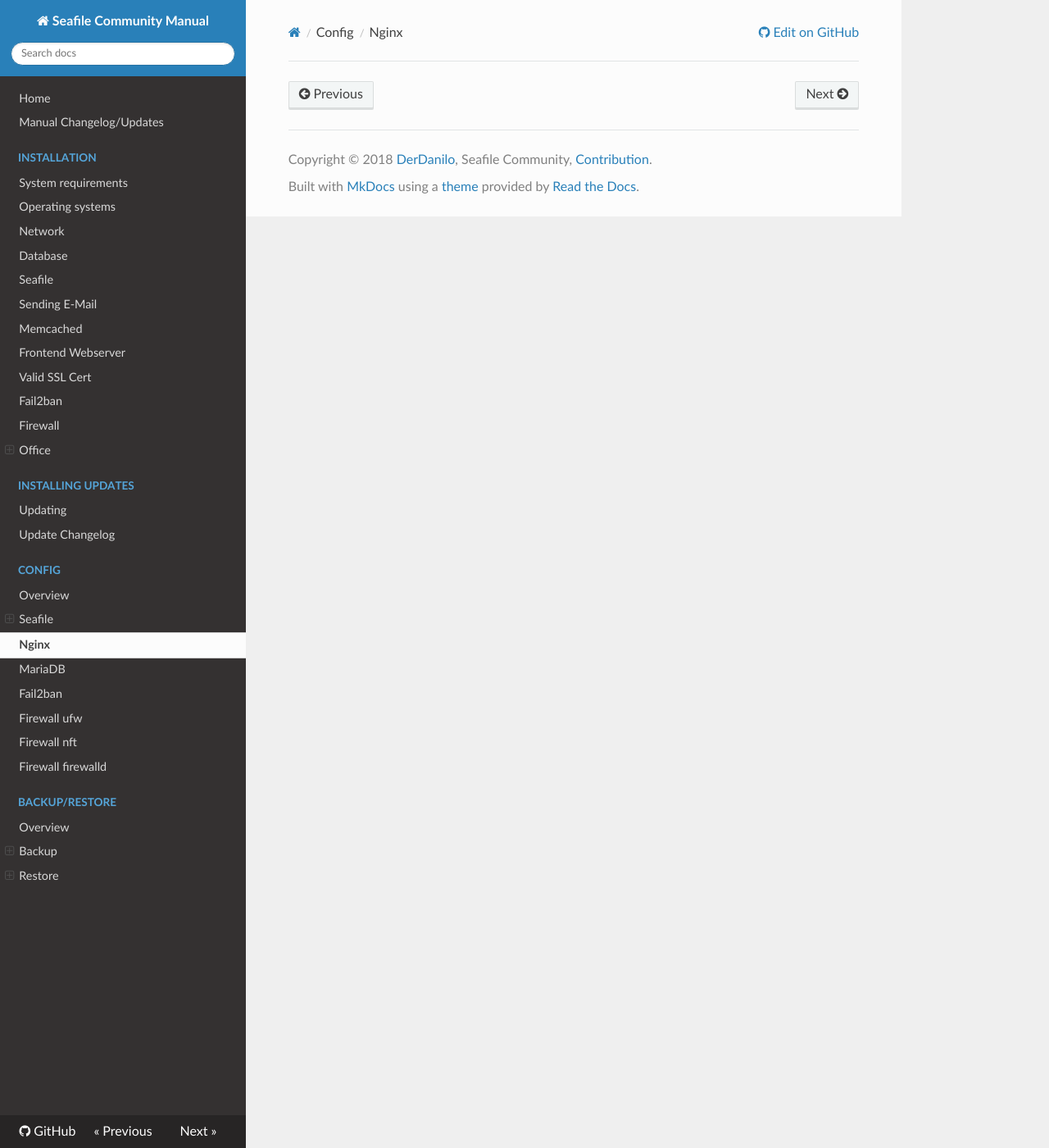
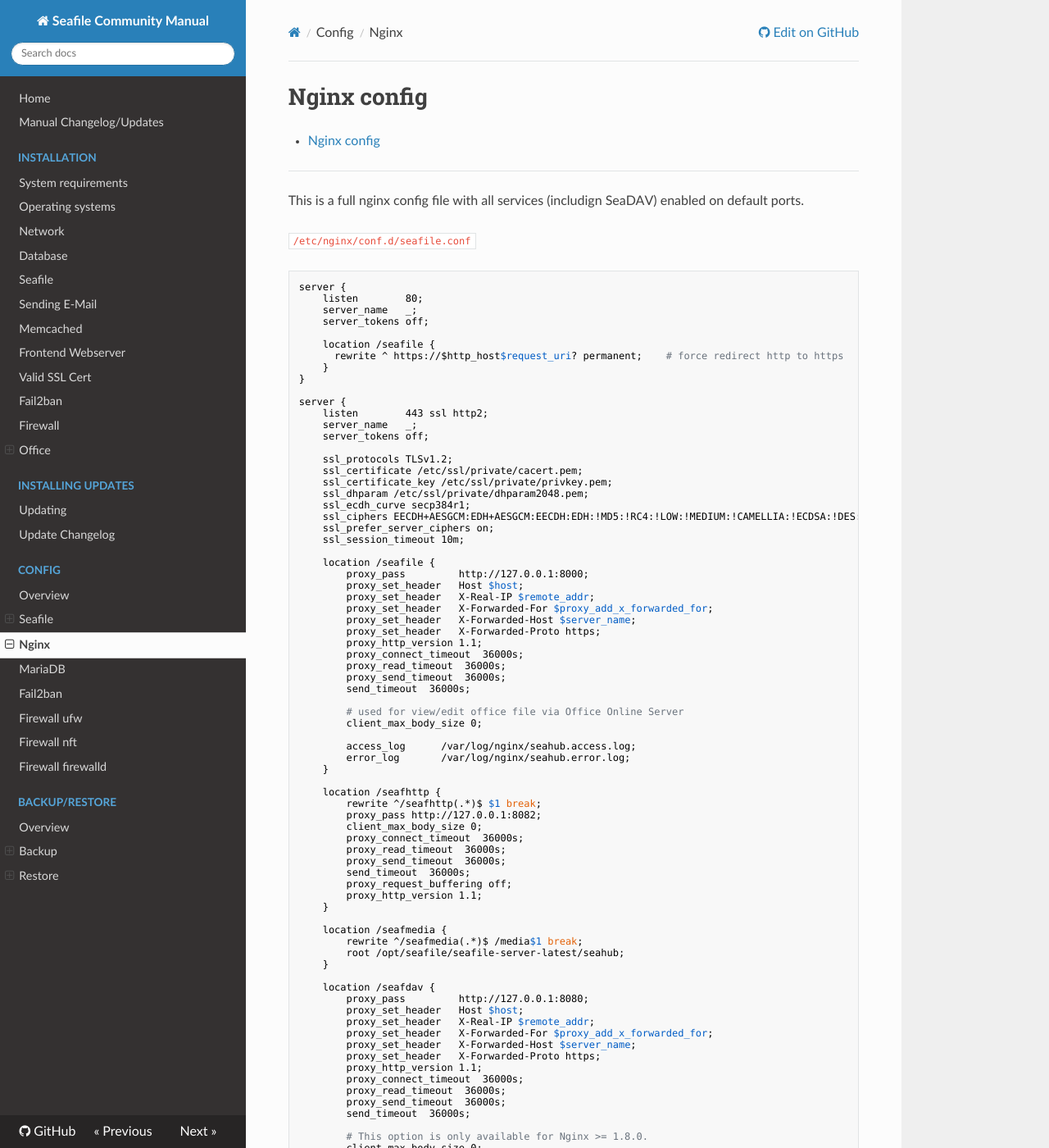
Before and after one commit to DerDanilo/seafile-community-manual, an MkDocs documentation site: the page built from docs/config/nginx.md, in a window 1280 px wide and 1400 px high. Shown: the whole window at 82% size. Built offline with MkDocs 1.6.1, drawn with Linux system fonts in a browser that asks for light colours; nearby versions of some CDN libraries; old or Windows-style settings are respelled for this version of MkDocs; some of the changed text lies outside the part shown.

Commit message:
Release manual
add some config information, change readme and contribution text and release manual.

````diff
--- a/docs/config/nginx.md
+++ b/docs/config/nginx.md
@@ -1 +1,105 @@
+# Nginx config
+
 [TOC]
+
+---
+
+This is a full nginx config file with all services (includign SeaDAV) enabled on default ports.
+
+`/etc/nginx/conf.d/seafile.conf`
+```
+server {
+    listen        80;
+    server_name   _;
+    server_tokens off;
+
+    location /seafile {
+      rewrite ^ https://$http_host$request_uri? permanent;    # force redirect http to https
+    }
+}
+
+server {
+    listen        443 ssl http2;
+    server_name   _;
+    server_tokens off;
+
+    ssl_protocols TLSv1.2;
+    ssl_certificate /etc/ssl/private/cacert.pem;
+    ssl_certificate_key /etc/ssl/private/privkey.pem;
+    ssl_dhparam /etc/ssl/private/dhparam2048.pem;
+    ssl_ecdh_curve secp384r1;
+    ssl_ciphers EECDH+AESGCM:EDH+AESGCM:EECDH:EDH:!MD5:!RC4:!LOW:!MEDIUM:!CAMELLIA:!ECDSA:!DES:!DSS:!3DES:!NULL;
+    ssl_prefer_server_ciphers on;
+    ssl_session_timeout 10m;
+
+    location /seafile {
+        proxy_pass         http://127.0.0.1:8000;
+        proxy_set_header   Host $host;
+        proxy_set_header   X-Real-IP $remote_addr;
+        proxy_set_header   X-Forwarded-For $proxy_add_x_forwarded_for;
+        proxy_set_header   X-Forwarded-Host $server_name;
+		proxy_set_header   X-Forwarded-Proto https;
+        proxy_http_version 1.1;
+        proxy_connect_timeout  36000s;
+        proxy_read_timeout  36000s;
+        proxy_send_timeout  36000s;
+        send_timeout  36000s;
+
+        # used for view/edit office file via Office Online Server
+        client_max_body_size 0;
+
+        access_log      /var/log/nginx/seahub.access.log;
+        error_log       /var/log/nginx/seahub.error.log;
+    }
+
+    location /seafhttp {
+        rewrite ^/seafhttp(.*)$ $1 break;
+        proxy_pass http://127.0.0.1:8082;
+        client_max_body_size 0;
+        proxy_connect_timeout  36000s;
+        proxy_read_timeout  36000s;
+        proxy_send_timeout  36000s;
+        send_timeout  36000s;
+        proxy_request_buffering off;
+        proxy_http_version 1.1;
+    }
+
+    location /seafmedia {
+        rewrite ^/seafmedia(.*)$ /media$1 break;
+        root /opt/seafile/seafile-server-latest/seahub;
+    }
+
+    location /seafdav {
+        proxy_pass         http://127.0.0.1:8080;
+        proxy_set_header   Host $host;
+        proxy_set_header   X-Real-IP $remote_addr;
+        proxy_set_header   X-Forwarded-For $proxy_add_x_forwarded_for;
+        proxy_set_header   X-Forwarded-Host $server_name;
+		proxy_set_header   X-Forwarded-Proto https;
+        proxy_http_version 1.1;
+        proxy_connect_timeout  36000s;
+        proxy_read_timeout  36000s;
+        proxy_send_timeout  36000s;
+        send_timeout  36000s;
+
+        # This option is only available for Nginx >= 1.8.0.
+        client_max_body_size 0;
+        proxy_request_buffering off;
+
+        access_log      /var/log/nginx/seafdav.access.log;
+        error_log       /var/log/nginx/seafdav.error.log;
+    }
+}
+```
+
+The most interesting parts of this configuration are:
+```
+listen 80;               	The port Nginx listens to
+server_name _; 	            The 'name' of the virtual server
+server_tokens off;       	Nginx does not reveal its version number to make life more difficult for attackers
+location /seafile        	proxy for seahub (!)
+location /seafhttp       	proxy for seafile (!)
+location /seafmedia      	static content of Seafile Server
+location /seafdav        	proxy for seadav
+access_log and error_log 	Nginx log files
+```
--- a/mkdocs.yml
+++ b/mkdocs.yml
@@ -1,10 +1,10 @@
 site_name: Seafile Community Manual
 site_url: http://seafile.readthedocs.io/
 site_description: Seafile Community Manual with Markdown.
-site_author: DerDanilo and Seafile Community
+site_author: Seafile Community
 theme: readthedocs
 
-repo_url: https://github.com/DerDanilo/seafile-community-manual.git
+repo_url: https://github.com/DerDanilo/seafile-community-manual
 
 pages:
 - 'Home': 'index.md'
@@ -59,4 +59,4 @@ markdown_extensions:
         permalink:
     - admonition:
 
-copyright: Copyright &copy; 2018 <a href="https://forum.seafile.com/users/derdanilo">DerDanilo</a>, Seafile Community, <a href="/#contribution">Contribution</a>.
+copyright: Copyright &copy; 2018 Seafile Community, <a href="/#contribution">Contribution</a>, [![GitHub issues](https://img.shields.io/github/issues/DerDanilo/seafile-community-manual.svg)](https://github.com/DerDanilo/seafile-community-manual/issues)
````
Also changed, not shown: README.md (+17 -1 lines), docs/config/firewall-ufw.md (+36 -0 lines), docs/config/seafile/seadav.md (+3 -3 lines), docs/index.md (+15 -7 lines), docs/installation/reverseproxy-webserver.md (+1 -1 lines), docs/manual_changelog_updates.md (+6 -0 lines).
